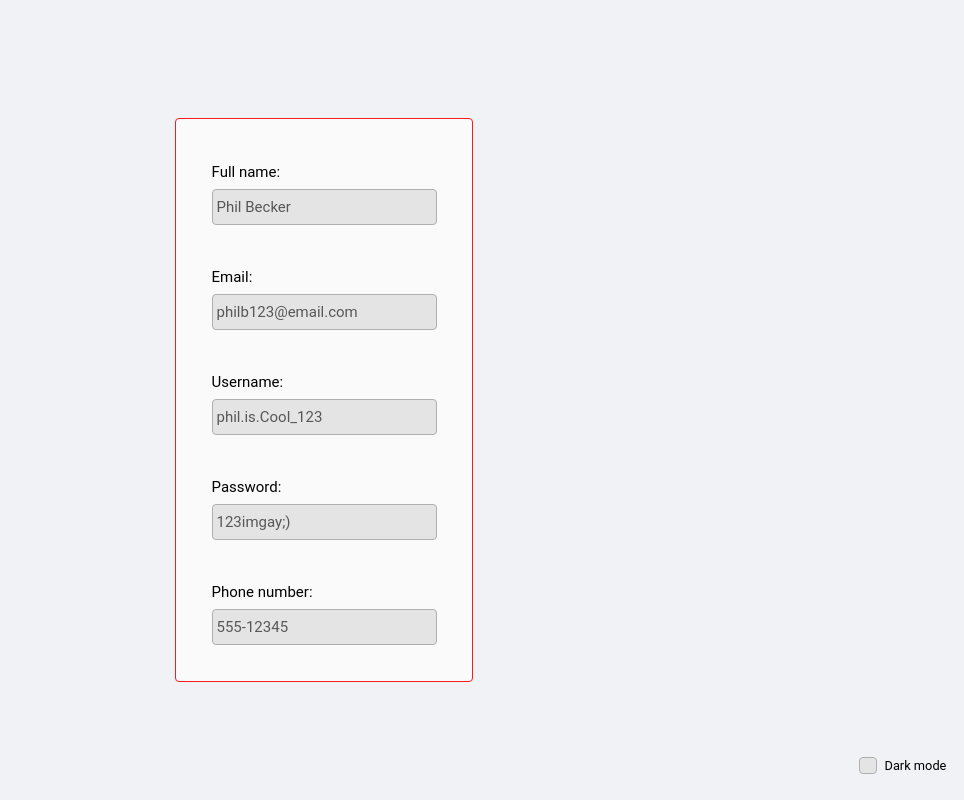
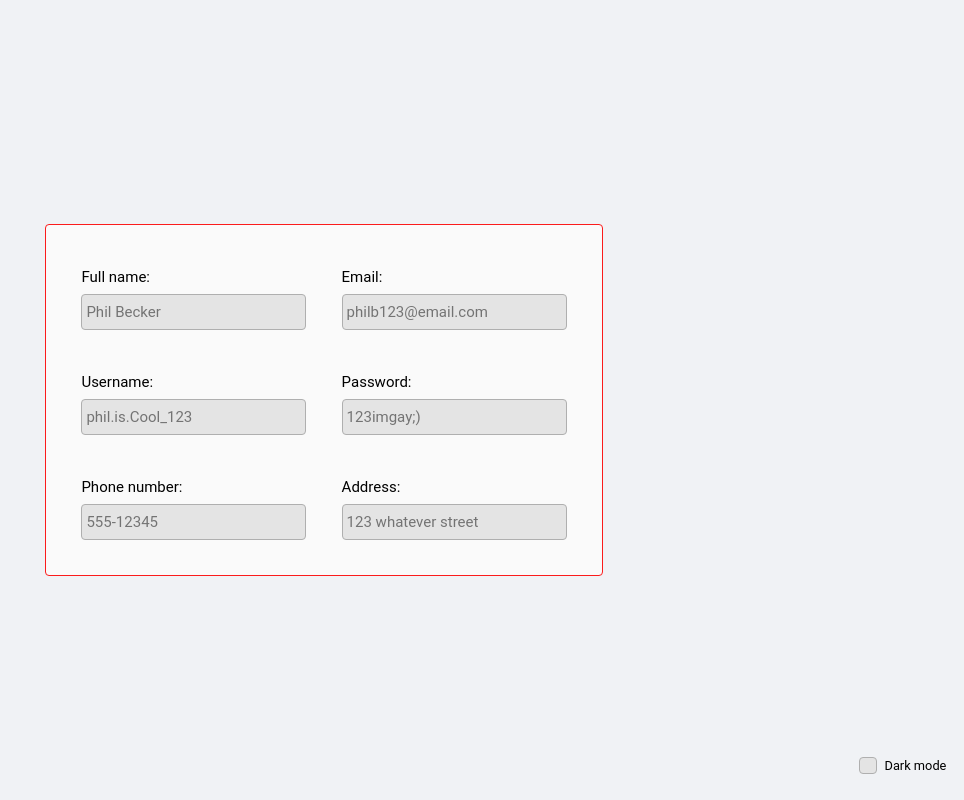
Before and after one commit to ThunderStormOwl/group-study-frontend-react, a React (Create React App) app: page /signup in a window 1280 px wide. Shown: the whole page, without its empty margins (316-1280 px from the left). Built offline with nearby package versions, Linux system fonts and the light colour scheme.

Commit message:
Changed form layout to two columns

```diff
--- a/src/app/pages/signup/Signup.tsx
+++ b/src/app/pages/signup/Signup.tsx
@@ -13,6 +13,7 @@ export const Signup: React.FC = () => {
         <div className="page-wrapper">
             <Form >
 
+                <div className="form-section">
                     <Input
                         label="Full name:"
                         placeholder="Phil Becker"
@@ -21,6 +22,9 @@ export const Signup: React.FC = () => {
                         label="Email:"
                         placeholder="philb123@email.com"
                     />
+                </div>
+
+                <div className="form-section">
                     <Input
                         label="Username:"
                         placeholder="phil.is.Cool_123"
@@ -29,10 +33,18 @@ export const Signup: React.FC = () => {
                         label="Password:"
                         placeholder="123imgay;)"
                     />
+                </div>
+
+                <div className="form-section">
                     <Input
                         label="Phone number:"
                         placeholder="555-12345"
                     />
+                    <Input
+                        label="Address:"
+                        placeholder="123 whatever street"
+                    />
+                </div>
 
             </Form>
             <div className="dark-mode-container">
--- a/src/app/pages/signup/signup.css
+++ b/src/app/pages/signup/signup.css
@@ -10,3 +10,7 @@
     bottom: 0;
     right: 0;
 }
+
+.form-section{
+    justify-content: center;
+}
--- a/src/app/shared/contexts/theme.tsx
+++ b/src/app/shared/contexts/theme.tsx
@@ -22,7 +22,7 @@ export const ThemeProvider: React.FC = ({ children }) => {
             document.documentElement.style.setProperty('--color-text', '#fafafa')
             document.documentElement.style.setProperty('--color-primary', '#ec1414')
             document.documentElement.style.setProperty('--color-input-background', '#ec1414')
-            document.documentElement.style.setProperty('--color-placeholder', '#ffffff9e')
+            document.documentElement.style.setProperty('--color-placeholder', '#ffffff7e')
 
         }
         else{
@@ -33,7 +33,7 @@ export const ThemeProvider: React.FC = ({ children }) => {
             document.documentElement.style.setProperty('--color-text', '#000000')
             document.documentElement.style.setProperty('--color-primary', '#fb1b1b')
             document.documentElement.style.setProperty('--color-input-background', '#e4e4e4')
-            document.documentElement.style.setProperty('--color-placeholder', '#0000009e')
+            document.documentElement.style.setProperty('--color-placeholder', '#0000007e')
 
 
         }
```
Lines whose indentation alone changed are shown as unchanged.
